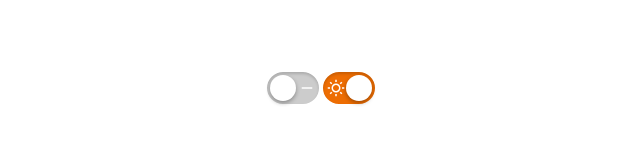
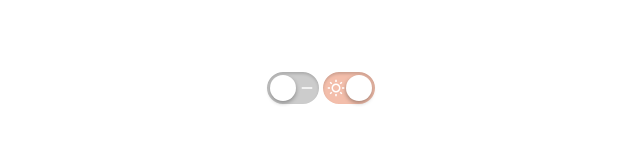
Before and after one commit to haoxiang-xu/track_your_github_repos, a React (Create React App) app: page /mini/switch in a window 1280 px wide. Shown: the part 312-456 px from the top of the page, without its empty margins (319-959 px from the left). Built offline with nearby package versions, Linux system fonts and the light colour scheme.

Commit message:
sync animation

```diff
--- a/src/BUILTIN_COMPONENTs/icon/icon.js
+++ b/src/BUILTIN_COMPONENTs/icon/icon.js
@@ -1,4 +1,4 @@
-import { useRef, useState, useEffect, useContext, useCallback } from "react";
+import { useState, useEffect, useContext, useCallback } from "react";
 
 /* { Constants } ------------------------------------------------------------------------------------------------------------- */
 import { fileTypeSVGs, UISVGs } from "./icon_manifest";
@@ -10,14 +10,12 @@ import { ConfigContext } from "../../CONTAINERs/config/context";
 
 const Icon = ({ src, color, ...props }) => {
   const { theme } = useContext(ConfigContext);
-  const propsRef = useRef(props);
-  propsRef.current = props;
+
   const [component, setComponent] = useState(
     <div className="mini-ui-img-icon placeholder" {...props} />
   );
 
   const fetch_icon = useCallback(async () => {
-    const currentProps = propsRef.current;
     try {
       let svg = null;
       if (src in UISVGs) {
@@ -66,7 +64,6 @@ const Icon = ({ src, color, ...props }) => {
   }, [src, theme, color]);
   useEffect(() => {
     if (!src) return;
-    const currentProps = propsRef.current;
     try {
       if (
         src.indexOf("png") === -1 &&
--- a/src/BUILTIN_COMPONENTs/switch/switch.js
+++ b/src/BUILTIN_COMPONENTs/switch/switch.js
@@ -1,4 +1,4 @@
-import { useState, useEffect, useContext, useCallback } from "react";
+import { useState, useEffect, useContext, useCallback, useMemo } from "react";
 
 /* { Contexts } -------------------------------------------------------------------------------------------------------------- */
 import { ConfigContext } from "../../CONTAINERs/config/context";
@@ -9,10 +9,13 @@ import Icon from "../icon/icon";
 /* { Components } ------------------------------------------------------------------------------------------------------------ */
 
 const LightSwitch = ({ style }) => {
-  const default_style = {
-    backgroundColor: "#5F3BAD",
-    backgroundColor_on: "#ED6D03",
-  };
+  const default_style = useMemo(
+    () => ({
+      backgroundColor: "rgb(114, 75, 177)",
+      backgroundColor_on: "rgb(243, 190, 171)",
+    }),
+    []
+  );
   const { onThemeMode, setOnThemeMode } = useContext(ConfigContext);
 
   const preprocess_style = useCallback(() => {
@@ -23,7 +26,7 @@ const LightSwitch = ({ style }) => {
       }
     }
     return reprocessed_style;
-  }, [style]);
+  }, [style, default_style]);
 
   return (
     <Switch
@@ -88,7 +91,9 @@ const Switch = ({
       <div
         className="mini-ui-switch-thumb"
         style={{
-          transition: "left 0.2s cubic-bezier(0.72, -0.16, 0.2, 1.16)",
+          transition:
+            "left 0.2s cubic-bezier(0.72, -0.16, 0.2, 1.16), " +
+            "background-color 0.36s cubic-bezier(0.32, 1, 0.32, 1)",
           position: "absolute",
           top: "50%",
           left: on ? switchStyle?.width - switchStyle?.height + 3 : 3,
--- a/src/BUILTIN_COMPONENTs/themes/default_mini_theme.json
+++ b/src/BUILTIN_COMPONENTs/themes/default_mini_theme.json
@@ -2,7 +2,7 @@
   "light_mode": {
     "icon": { "color": "#222222" },
     "switch": {
-      "transition": "background-color 0.36s cubic-bezier(0.32, 1, 0.32, 1)",
+      "transition": "background-color 0.36s cubic-bezier(0.32, 1, 0.32, 1), border 0.36s cubic-bezier(0.32, 1, 0.32, 1)",
       "position": "relative",
       "height": 32,
       "width": 52,
@@ -19,16 +19,16 @@
   "dark_mode": {
     "icon": { "color": "#CCCCCC" },
     "switch": {
-      "transition": "background-color 0.36s cubic-bezier(0.32, 1, 0.32, 1)",
+      "transition": "background-color 0.36s cubic-bezier(0.32, 1, 0.32, 1), border 0.36s cubic-bezier(0.32, 1, 0.32, 1)",
       "position": "relative",
       "height": 32,
       "width": 52,
       "backgroundColor": "#CCCCCC",
       "backgroundColor_on": "#65C467",
       "borderRadius": 20,
-      "color": "#FFFFFF",
+      "color": "#222222",
       "boxShadow": "inset 0 2px 3px rgba(0, 0, 0, 0.16)",
-      "border": "2px solid #FFFFFF",
+      "border": "2px solid #222222",
       "cursor": "pointer"
     },
     "backgroundColor": "#222222"
--- a/src/DEMOs/switch_demo/switch_demo.js
+++ b/src/DEMOs/switch_demo/switch_demo.js
@@ -1,22 +1,29 @@
-import { useState } from "react";
+import { useState, useContext } from "react";
+
+/* { Contexts } -------------------------------------------------------------------------------------------------------------- */
+import { ConfigContext } from "../../CONTAINERs/config/context";
+/* { Contexts } -------------------------------------------------------------------------------------------------------------- */
 
 /* { Components } -------------------------------------------------------------------------------------------------------------- */
 import { Switch, LightSwitch } from "../../BUILTIN_COMPONENTs/switch/switch";
 /* { Components } -------------------------------------------------------------------------------------------------------------- */
 
 const SwitchDemo = () => {
+  const { theme } = useContext(ConfigContext);
   const [on, setOn] = useState(false);
 
   return (
     <div
       id="switch-demo"
       style={{
+        transition: "background-color 0.36s cubic-bezier(0.32, 1, 0.32, 1)",
         position: "relative",
         height: "100vh",
         overflow: "hidden",
         display: "flex",
         justifyContent: "center",
         alignItems: "center",
+        backgroundColor: theme?.backgroundColor || "white",
       }}
     >
       <Switch on={on} setOn={setOn} />
```
